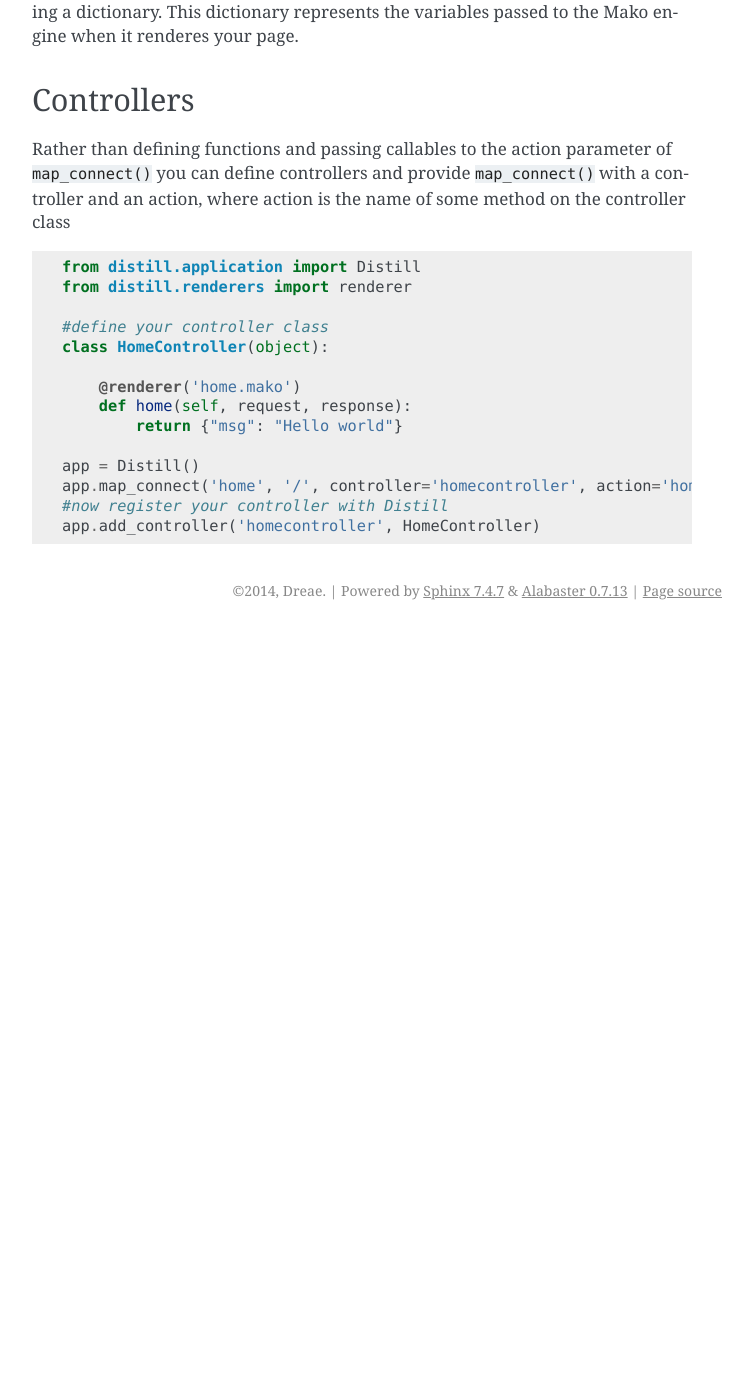
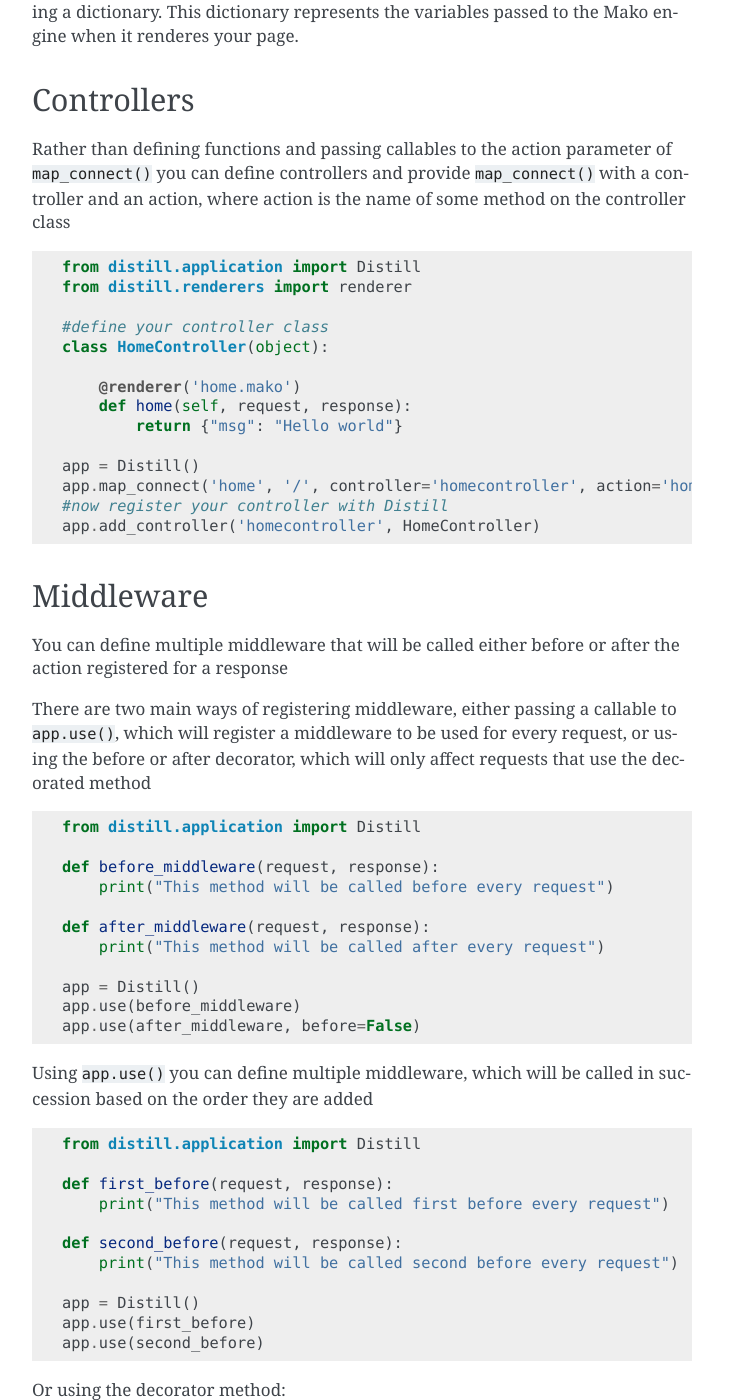
Before and after one commit to Dreae/Distill, a Sphinx documentation site: the page built from docs/index.rst, in a window 1280 px wide and 1400 px high, scrolled down 1079 px. Shown: the whole window, without its empty margins (388-1141 px from the left). Built offline with Sphinx 7.4.7, drawn with Linux system fonts in a browser that asks for light colours; before the commit the page ends 1709 px from its top, so only the background shows below that; some of the changed text lies outside the part shown.

Commit message:
Add middleware to docs

```diff
--- a/docs/index.rst
+++ b/docs/index.rst
@@ -72,3 +72,66 @@ and provide ``map_connect()`` with a controller and an action, where action is t
     app.map_connect('home', '/', controller='homecontroller', action='home')
     #now register your controller with Distill
     app.add_controller('homecontroller', HomeController)
+
+Middleware
+==========
+
+You can define multiple middleware that will be called either before or after the action registered for a response
+
+There are two main ways of registering middleware, either passing a callable to ``app.use()``, which will register a middleware
+to be used for every request, or using the before or after decorator, which will only affect requests that use the decorated
+method
+
+.. code-block:: python
+
+    from distill.application import Distill
+
+    def before_middleware(request, response):
+        print("This method will be called before every request")
+
+    def after_middleware(request, response):
+        print("This method will be called after every request")
+
+    app = Distill()
+    app.use(before_middleware)
+    app.use(after_middleware, before=False)
+
+Using ``app.use()`` you can define multiple middleware, which will be called in succession based on the order they are
+added
+
+.. code-block:: python
+
+    from distill.application import Distill
+
+    def first_before(request, response):
+        print("This method will be called first before every request")
+
+    def second_before(request, response):
+        print("This method will be called second before every request")
+
+    app = Distill()
+    app.use(first_before)
+    app.use(second_before)
+
+Or using the decorator method:
+
+.. code-block:: python
+
+    from distill.application import Distill
+    from distill.decorators import before, after
+
+    def on_before(request, response):
+        print("This method will be called before the home method")
+
+    def on_after(request, response):
+        print("This method will be called after the home method")
+
+    @before(on_before)
+    @after(on_after)
+    def home(request, response):
+        return "Hello world"
+
+    app = Distill()
+    app.map_connect('home', '/', action=home)
+
+*Note: As of Distill 0.1.3 you may modify the response object in middleware, but the return value is ignored*
```
